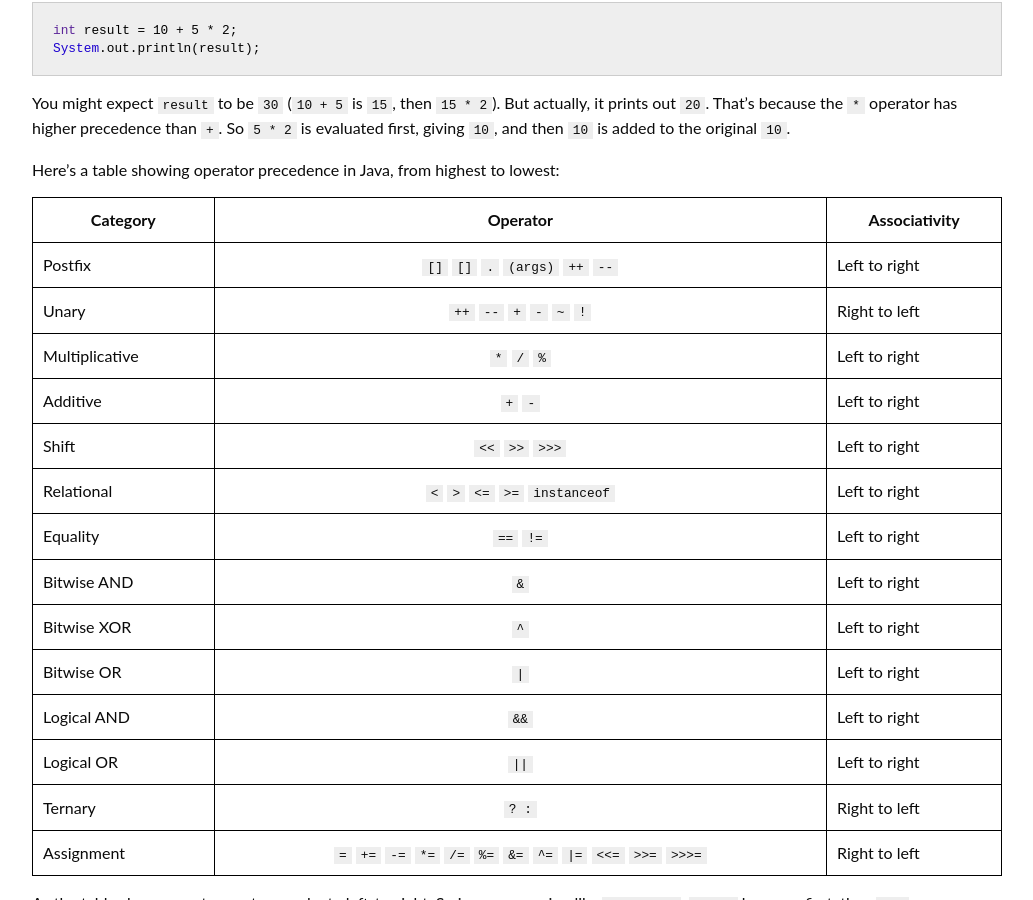
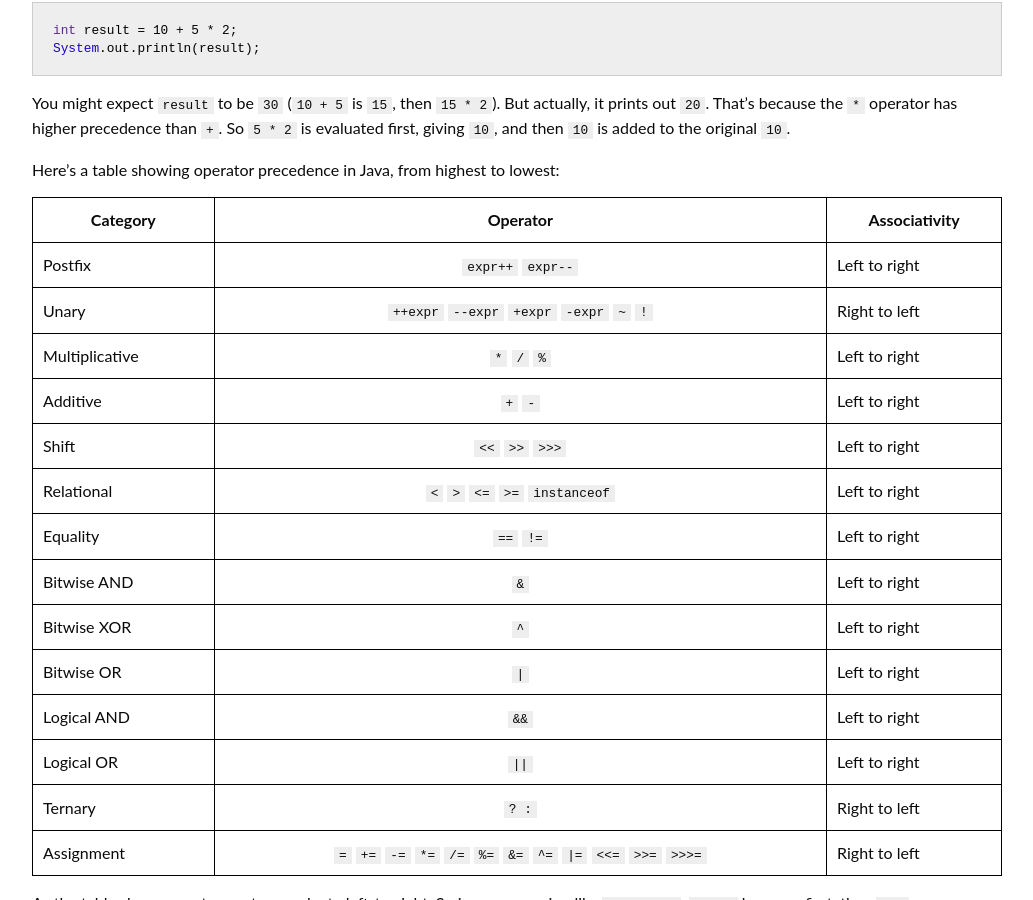
Before and after one commit to bigant88/ocpj21-book, a Jekyll site: the page built from ch04.md, in a window 1280 px wide and 900 px high, scrolled down 8761 px. Shown: the whole window, without its empty margins (123-1156 px from the left). Built offline with Jekyll 4.4.1, drawn with Linux system fonts in a browser that asks for light colours; nearby versions of some CDN libraries.

```diff
--- a/ch04.md
+++ b/ch04.md
@@ -351,21 +351,21 @@ You might expect `result` to be `30` (`10 + 5` is `15`, then `15 * 2`). But actu
 
 Here's a table showing operator precedence in Java, from highest to lowest:
 
-| Category         | Operator                                     | Associativity |
-|------------------|----------------------------------------------|---------------|
-| Postfix          | `[]` `[]` `.` `(args)` `++` `--`             | Left to right |
-| Unary            | `++` `--` `+` `-` `~` `!`                    | Right to left |
-| Multiplicative   | `*` `/` `%`                                  | Left to right |
-| Additive         | `+` `-`                                      | Left to right |
-| Shift            | `<<` `>>` `>>>`                              | Left to right |
-| Relational       | `<` `>` `<=` `>=` `instanceof`               | Left to right |
-| Equality         | `==` `!=`                                    | Left to right |
-| Bitwise AND      | `&`                                          | Left to right |
-| Bitwise XOR      | `^`                                          | Left to right |
-| Bitwise OR       | `|`                                          | Left to right |
-| Logical AND      | `&&`                                         | Left to right |
-| Logical OR       | `||`                                         | Left to right |
-| Ternary          | `? :`                                        | Right to left |
+| Category         | Operator                                        | Associativity |
+|------------------|-------------------------------------------------|---------------|
+| Postfix          | `expr++`  `expr--`                              | Left to right |
+| Unary            | `++expr`  `--expr`  `+expr`  `-expr`  `~`  `!`  | Right to left |
+| Multiplicative   | `*` `/` `%`                                     | Left to right |
+| Additive         | `+` `-`                                         | Left to right |
+| Shift            | `<<` `>>` `>>>`                                 | Left to right |
+| Relational       | `<` `>` `<=` `>=` `instanceof`                  | Left to right |
+| Equality         | `==` `!=`                                       | Left to right |
+| Bitwise AND      | `&`                                             | Left to right |
+| Bitwise XOR      | `^`                                             | Left to right |
+| Bitwise OR       | `|`                                             | Left to right |
+| Logical AND      | `&&`                                            | Left to right |
+| Logical OR       | `||`                                            | Left to right |
+| Ternary          | `? :`                                           | Right to left |
 | Assignment       | `=` `+=` `-=` `*=` `/=` `%=` `&=` `^=` `|=` `<<=` `>>=` `>>>=` | Right to left |
 
 As the table shows, most operators evaluate left-to-right. So in an expression like `a + b - c`, `a + b` happens first, then `- c`.
```
